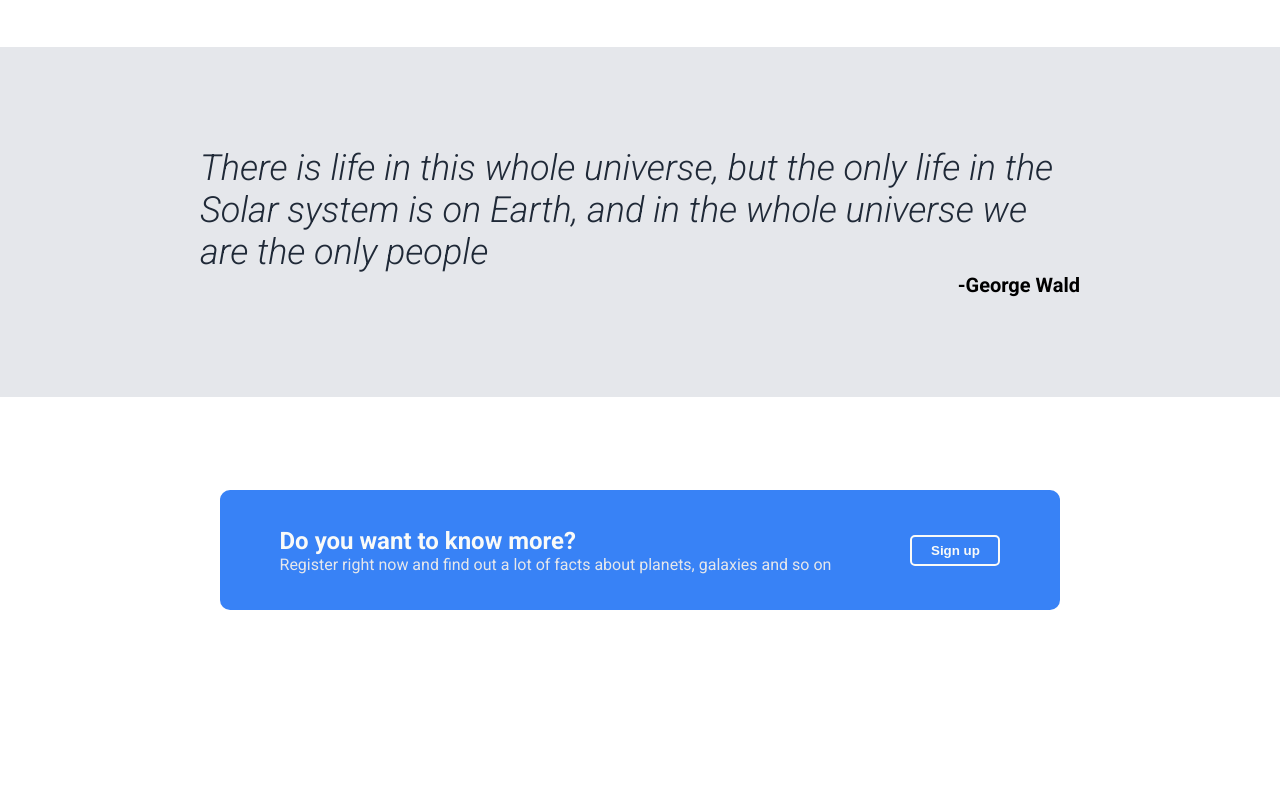
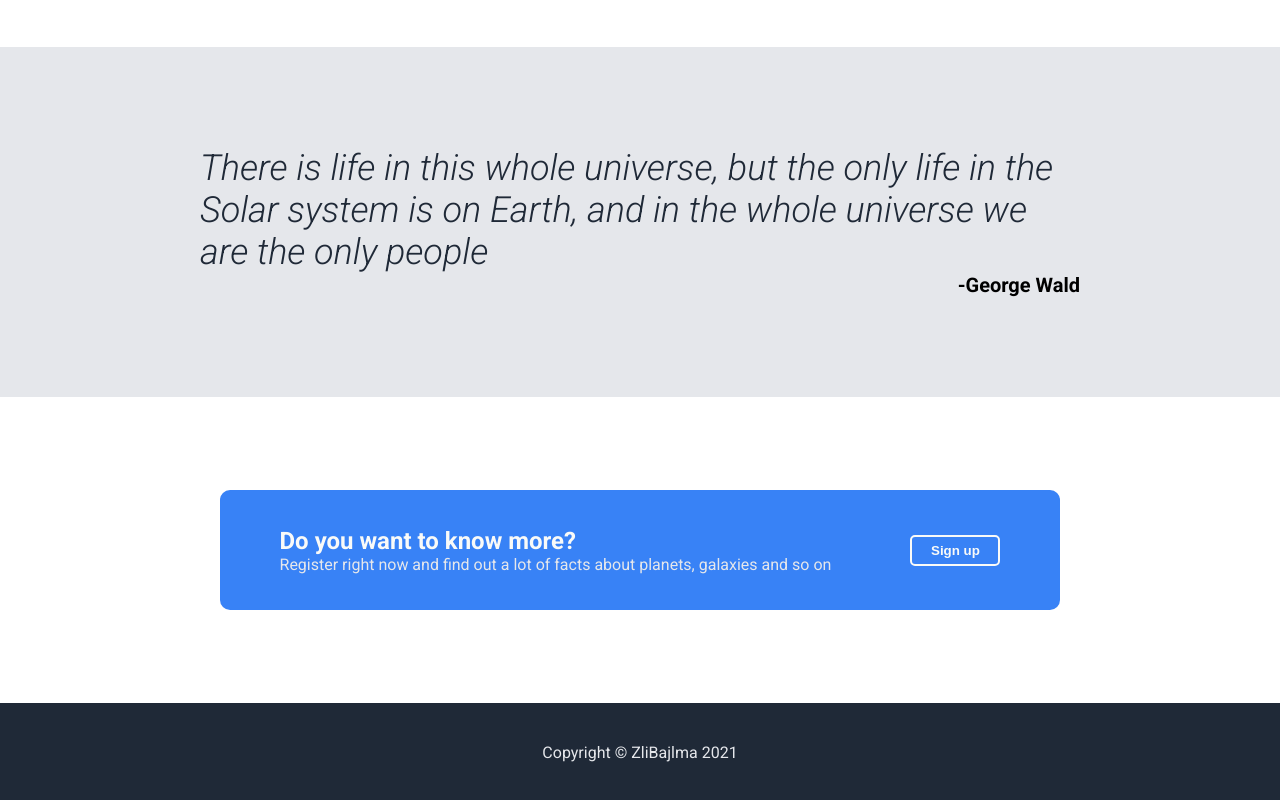
Before and after one commit to ZliBajlma/landing_page, a plain HTML site: page index.html in a window 1280 px wide. Shown: the part 773-1573 px from the top of the page. Before the commit the page ends 1476 px from the top, so only its background shows below. Drawn offline with Linux system fonts and the light colour scheme.

Commit message:
feat: Add footer section

```diff
--- a/index.html
+++ b/index.html
@@ -64,7 +64,7 @@
         </div>
       </div>
       <div class="footer">
-
+        <div>Copyright © ZliBajlma 2021</div>
       </div>
     </div>
   </body>
--- a/styles.css
+++ b/styles.css
@@ -184,7 +184,7 @@ ul {
 }
 
 .action-description {
-  font-size: 18;
+  font-size: 16px;
   margin: auto;
   color: #E5E7EB;
 }
@@ -200,3 +200,11 @@ ul {
   box-sizing: border-box;
   border: 2px solid #F9FAF8;
 }
+
+.footer {
+  background-color: #1F2937;
+  font-size: 16px;
+  color: #E5E7EB;
+  text-align: center;
+  padding: 40px 0;
+}
```
